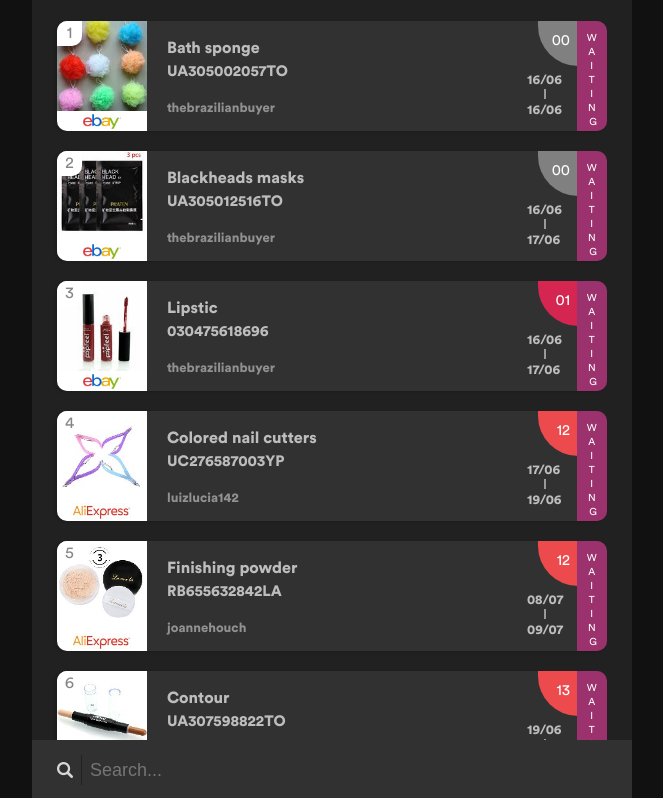
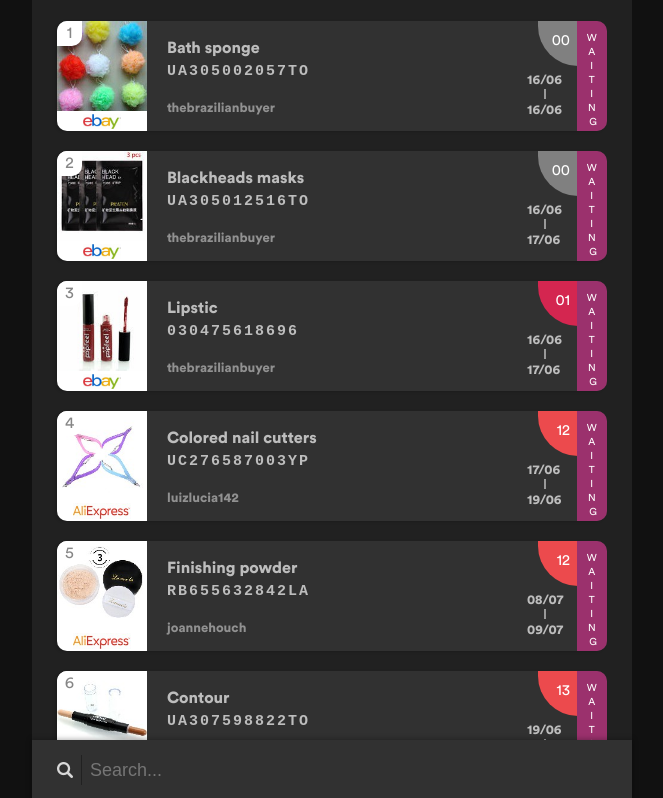
Before and after one commit to 1DPlayer/shopping-webapp, a plain HTML site: page index.html in a window 1280 px wide. Shown: the top 798 px of the page, without its empty margins (308-971 px from the left). Drawn offline with Linux system fonts and the light colour scheme.

Commit message:
Update style.css

```diff
--- a/css/style.css
+++ b/css/style.css
@@ -24,15 +24,23 @@ html {
 	background: #111111;
 }
 body {
+	-ms-overflow-style: none;
+	overflow: -moz-scrollbars-none;
+	overflow-x: hidden;
+}
+body::-webkit-scrollbar { width: 0 !important }
+body {
     font-family: CircularBook;
     color: #bdbdbd;
     background: #212121;
     counter-reset: Serial;
-    width: 600px;
+    max-width: 600px;
+    min-width: 415px;
     margin: auto;
     padding-top: 1px;
+    padding-bottom: 60px;
 }
-#table {padding-bottom: 60px;max-width: 550px;margin: auto;background: #212121;}
+#table {max-width: 550px;margin: auto;background: #212121;padding: 0 20px;}
 #table-area {
 }
 .pics {
@@ -75,12 +83,13 @@ body {
 	margin-bottom: 8px;
 }
 .tracking-number {
-	font-family: monospace;
 	font-size: 15px;
 	position: relative;
 	border-radius: 7px;
 	line-height: 11px;
-    font-family: CircularBlack;
+	font-family: monospace;
+	font-weight: 600;
+	letter-spacing: 2px;
 }
 .tr {
     height: 110px;
@@ -90,6 +99,7 @@ body {
     width: 100%;
     border-radius: 10px;
     background: #313131;
+    z-index: 2;
     box-shadow: -2px 1px 3px 0px rgba(0, 0, 0, 0.16);
 }
 .pic {
@@ -253,8 +263,9 @@ header {
     left: 0;
     right: 0;
     height: 60px;
-    z-index: 1;
+    z-index: 3;
     border-top: #212121;
+    box-shadow: 0 0 5px 1px rgba(0, 0, 0, 0.29);
 }
 header input {
     position: absolute;
@@ -350,7 +361,6 @@ input:focus {
     position: absolute;
     width: 100%;
     top: 106px;
-    z-index: -1;
 }
 .on {
     background: #515151;
```
